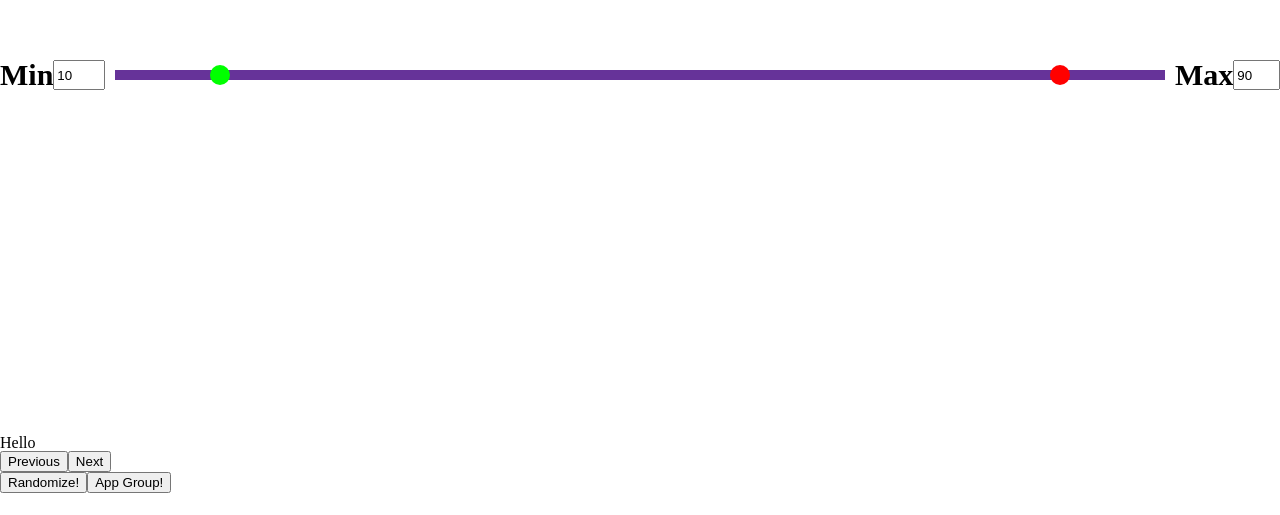
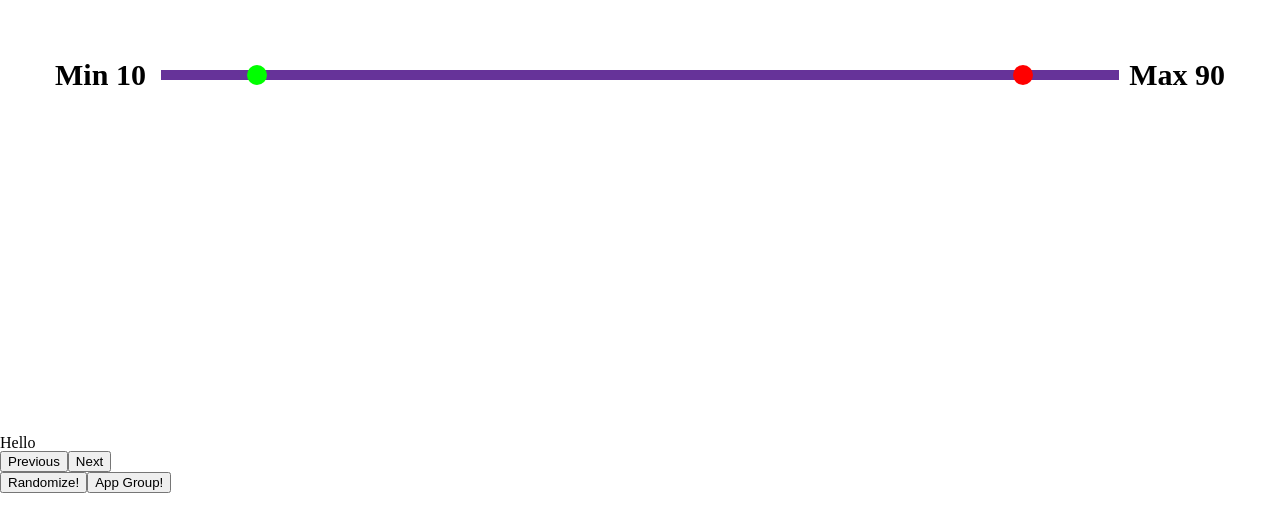
Before and after one commit to LiamMyles/polygon-art, a React (Create React App) app: page / in a window 1280 px wide. Shown: the part 285-800 px from the top of the page. Built offline with nearby package versions, Linux system fonts and the light colour scheme.

Commit message:
Clean up inputs and mouse move/pointer

```diff
--- a/src/components/MultiSlider.tsx
+++ b/src/components/MultiSlider.tsx
@@ -1,29 +1,17 @@
 import React, { useReducer, useRef, useEffect, useState } from "react"
 import styled from "styled-components"
 import produce, { Draft } from "immer"
-
-const VisuallyHidden = styled.span`
-  clip: rect(0 0 0 0);
-  clip-path: inset(50%);
-  height: 1px;
-  overflow: hidden;
-  position: absolute;
-  white-space: nowrap;
-  width: 1px;
-`
 
 const SliderWrappingDiv = styled.div`
   display: grid;
   grid-template-columns: 1fr 10fr 1fr;
   grid-gap: 10px;
 `
-const SliderValueLabel = styled.label`
-  display: flex;
+
+const SliderValueDiv = styled.div`
+  width: 100%;
   font-size: 30px;
   font-weight: bold;
-`
-const SliderValueInput = styled.input`
-  width: 100%;
 `
 const SliderRailDiv = styled.div`
   display: flex;
@@ -49,7 +37,7 @@ const SliderRailThumbDivRight = styled(SliderRailThumbDiv)`
 `
 
 interface SliderActionsMouseMove {
-  type: "MOUSE_MOVE"
+  type: "DIRECT_UPDATE"
   isMinThumb: boolean
   newValue: number
 }
@@ -149,7 +137,7 @@ const sliderReducer = produce(
         }
         break
       }
-      case "MOUSE_MOVE": {
+      case "DIRECT_UPDATE": {
         if (action.isMinThumb) {
           const valueAboveMin =
             action.newValue <= draft.min ? draft.min : action.newValue
@@ -171,7 +159,7 @@ const sliderReducer = produce(
 )
 
 interface mouseDownOptions {
-  event: React.MouseEvent<HTMLDivElement, MouseEvent>
+  event: React.MouseEvent<HTMLDivElement, PointerEvent>
   railDimensions: sliderRailDimensionsState
   max: number
   min: number
@@ -179,7 +167,7 @@ interface mouseDownOptions {
   railRef: HTMLDivElement | null
   isMinThumb: boolean
 }
-const mouseDown = ({
+const handlePointerDrag = ({
   event,
   railDimensions,
   min,
@@ -188,33 +176,53 @@ const mouseDown = ({
   isMinThumb,
   dispatch,
 }: mouseDownOptions) => {
-  function handleMouseMove(event: MouseEvent) {
-    const diffX = (event.pageX | event.clientX) - railDimensions.offsetLeft
+  const rail = railRef as HTMLDivElement
+
+  function dispatchChange(diffX: number) {
     const newValue = Math.round(
       min + ((max - min) * diffX) / railDimensions.offsetWidth
     )
 
-    dispatch({ type: "MOUSE_MOVE", isMinThumb, newValue })
+    dispatch({ type: "DIRECT_UPDATE", isMinThumb, newValue })
+  }
 
+  function handlePointerMove(event: PointerEvent) {
+    if (event.pointerType === "touch") return
+    const diffX = (event.pageX | event.clientX) - railDimensions.offsetLeft
+    dispatchChange(diffX)
+    event.preventDefault()
+    event.stopPropagation()
+  }
+  function handleTouchMove(event: TouchEvent) {
+    const diffX = event.touches[0].pageX - railDimensions.offsetLeft
+    dispatchChange(diffX)
     event.preventDefault()
     event.stopPropagation()
   }
 
-  function handleMouseUp() {
-    document.removeEventListener("mousemove", handleMouseMove)
-    document.removeEventListener("mouseup", handleMouseUp)
+  function handelPointerUp() {
+    rail.removeEventListener("touchmove", handleTouchMove)
+    document.removeEventListener("pointermove", handlePointerMove)
+    document.removeEventListener("pointerup", handelPointerUp)
+    document.removeEventListener("pointercancel", handlePointerCancel)
   }
 
-  document.addEventListener("mousemove", handleMouseMove)
-  document.addEventListener("mouseup", handleMouseUp)
+  function handlePointerCancel() {
+    rail.removeEventListener("touchmove", handleTouchMove)
+    document.removeEventListener("pointermove", handlePointerMove)
+    document.removeEventListener("pointerup", handelPointerUp)
+    document.removeEventListener("pointercancel", handlePointerCancel)
+  }
+
+  rail.addEventListener("touchmove", handleTouchMove)
+  document.addEventListener("pointermove", handlePointerMove)
+  document.addEventListener("pointerup", handelPointerUp)
+  document.addEventListener("pointercancel", handlePointerCancel)
 
   event.preventDefault()
   event.stopPropagation()
 
-  if (railRef) {
-    //Need to handle focus and blur
-    railRef.focus()
-  }
+  rail.focus()
 }
 
 interface MultiSliderProps {
@@ -263,18 +271,9 @@ export const MultiSlider: React.FC<MultiSliderProps> = ({
   }, [sliderRail, setRailDimensions])
   return (
     <SliderWrappingDiv>
-      <SliderValueLabel htmlFor={`${id}-min-input`}>
-        <span>
-          Min <VisuallyHidden>{`${label} Input`}</VisuallyHidden>
-        </span>
-        <SliderValueInput
-          id={`${id}-min-input`}
-          defaultValue={startingMin}
-          type="number"
-          max={max - 1}
-          min={min}
-        />
-      </SliderValueLabel>
+      <SliderValueDiv>
+        <span>Min {sliderState.currentMin}</span>
+      </SliderValueDiv>
       <SliderRailDiv ref={sliderRail}>
         <SliderRailThumbDivLeft
           onKeyDown={(event) => {
@@ -284,8 +283,8 @@ export const MultiSlider: React.FC<MultiSliderProps> = ({
               key: event.key,
             })
           }}
-          onMouseDown={(event) => {
-            mouseDown({
+          onPointerDown={(event) => {
+            handlePointerDrag({
               event,
               railDimensions,
               min,
@@ -303,7 +302,7 @@ export const MultiSlider: React.FC<MultiSliderProps> = ({
           tabIndex={0}
           aria-valuemin={min}
           aria-valuenow={sliderState.currentMin}
-          aria-valuetext={`${startingMin}`}
+          aria-valuetext={`${sliderState.currentMin}`}
           aria-valuemax={max - 1}
           aria-label={`${label} Minimum`}
         />
@@ -315,8 +314,8 @@ export const MultiSlider: React.FC<MultiSliderProps> = ({
               key: event.key,
             })
           }}
-          onMouseDown={(event) => {
-            mouseDown({
+          onPointerDown={(event) => {
+            handlePointerDrag({
               event,
               railDimensions,
               min,
@@ -336,23 +335,14 @@ export const MultiSlider: React.FC<MultiSliderProps> = ({
           tabIndex={0}
           aria-valuemin={min + 1}
           aria-valuenow={sliderState.currentMax}
-          aria-valuetext={`${startingMax}`}
+          aria-valuetext={`${sliderState.currentMax}`}
           aria-valuemax={max}
           aria-label={`${label} Maximum`}
         />
       </SliderRailDiv>
-      <SliderValueLabel htmlFor={`${id}-max-input`}>
-        <span>
-          Max <VisuallyHidden>{`${label} Input`}</VisuallyHidden>
-        </span>
-        <SliderValueInput
-          id={`${id}-max-input`}
-          defaultValue={startingMax}
-          type="number"
-          max={max}
-          min={min + 1}
-        />
-      </SliderValueLabel>
+      <SliderValueDiv>
+        <span>Max {sliderState.currentMax}</span>
+      </SliderValueDiv>
     </SliderWrappingDiv>
   )
 }
```
Also changed, not shown: 1 other file (tests, documents, lock files or other folders).
